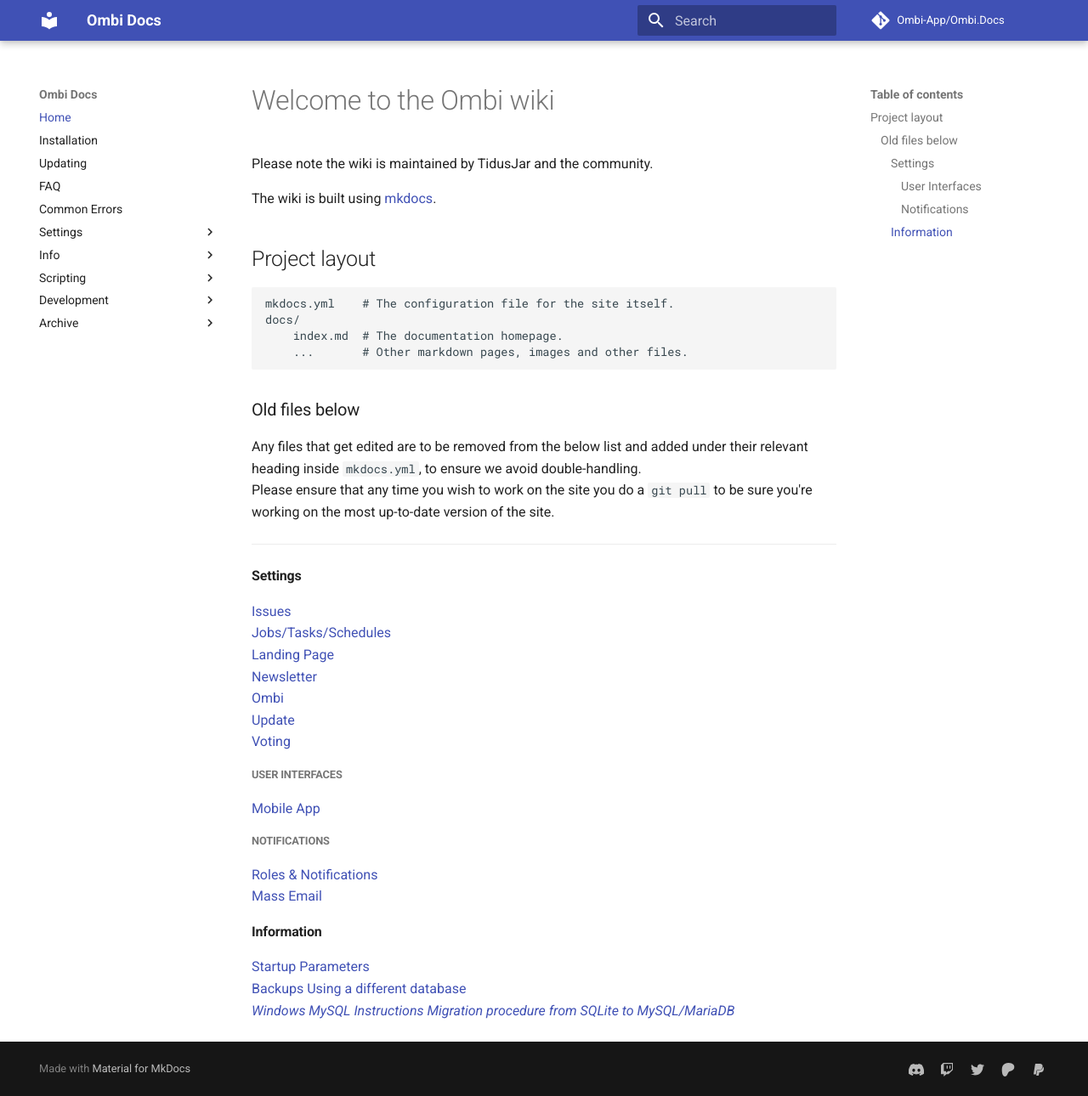
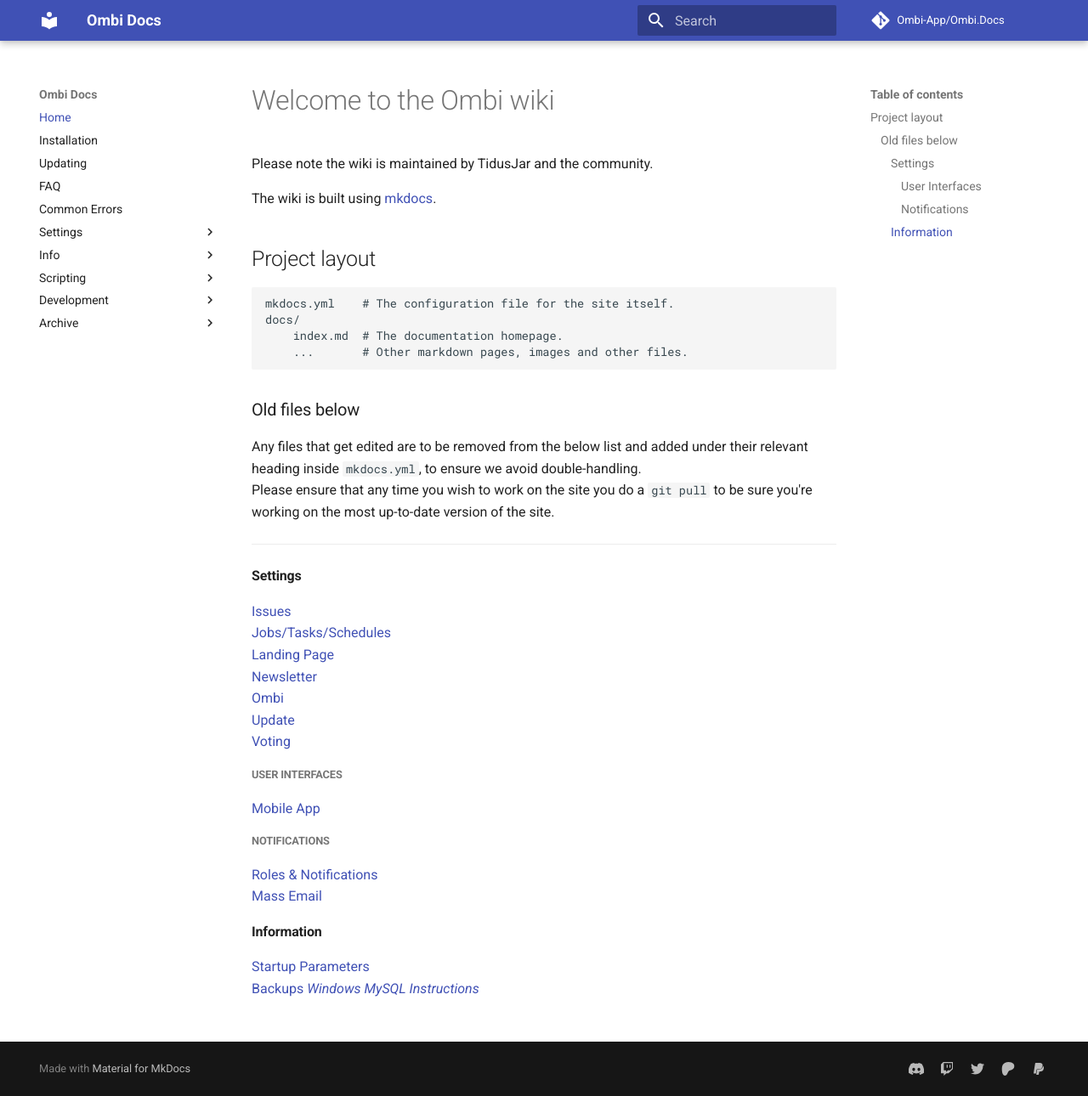
Before and after one commit to Ombi-app/Ombi.Docs, an MkDocs documentation site: the page built from docs/index.md, in a window 1280 px wide and 1290 px high. Shown: the whole window at 85% size. Built offline with MkDocs 1.6.1 and Material for MkDocs 9.7.7, drawn with Linux system fonts in a browser that asks for light colours; comment, search, counter and statistics services are not loaded.

Commit message:
Remove finished pages from index

```diff
--- a/docs/index.md
+++ b/docs/index.md
@@ -41,6 +41,4 @@
 
 [Startup Parameters](https://github.com/tidusjar/Ombi/wiki/Startup-Parameters)
 [Backups](https://github.com/tidusjar/Ombi/wiki/Backups)
-[Using a different database](https://github.com/tidusjar/Ombi/wiki/Using-a-different-database)
 [_Windows MySQL Instructions_](https://github.com/tidusjar/Ombi/wiki/Using-a-different-database-(MySQL)-on-Windows)
-[_Migration procedure from SQLite to MySQL/MariaDB_](https://github.com/tidusjar/Ombi/wiki/Migration-procedure-from-SQLite-to-MySQL-or-MariaDB)
```
